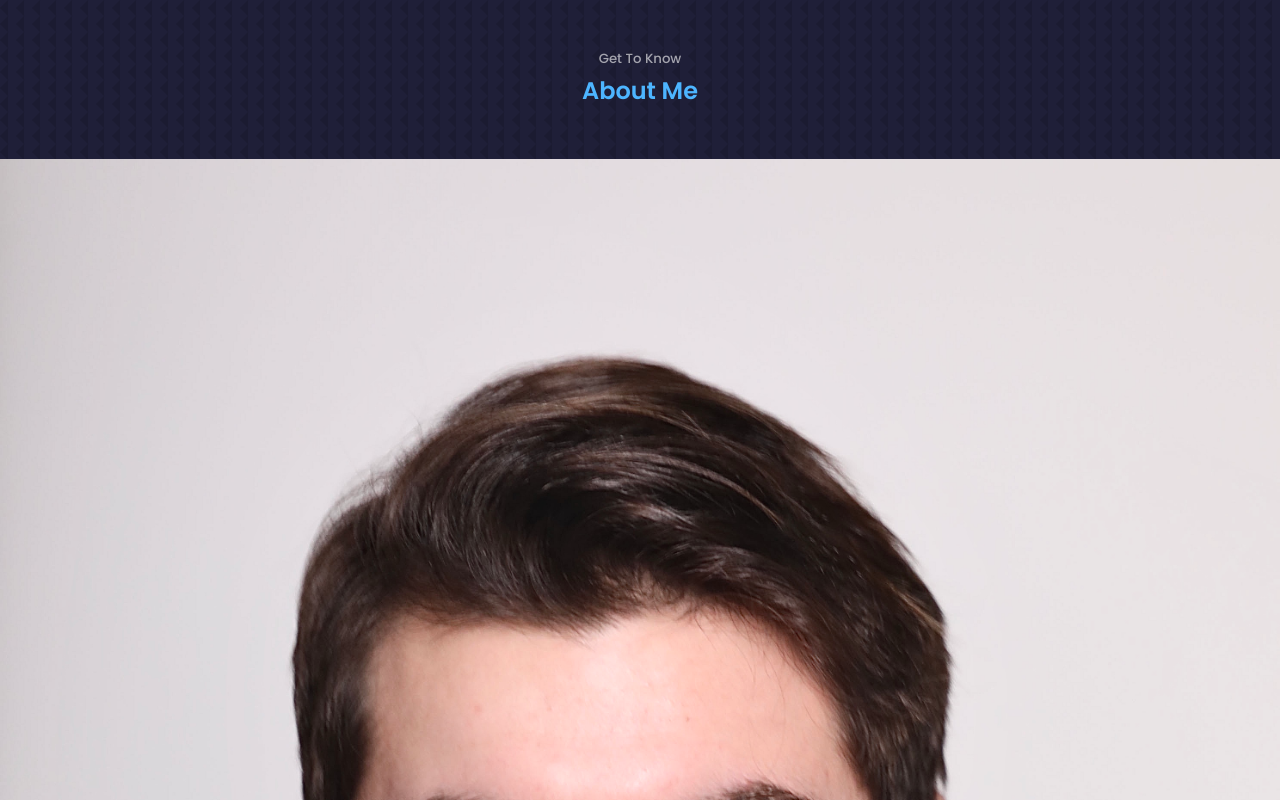
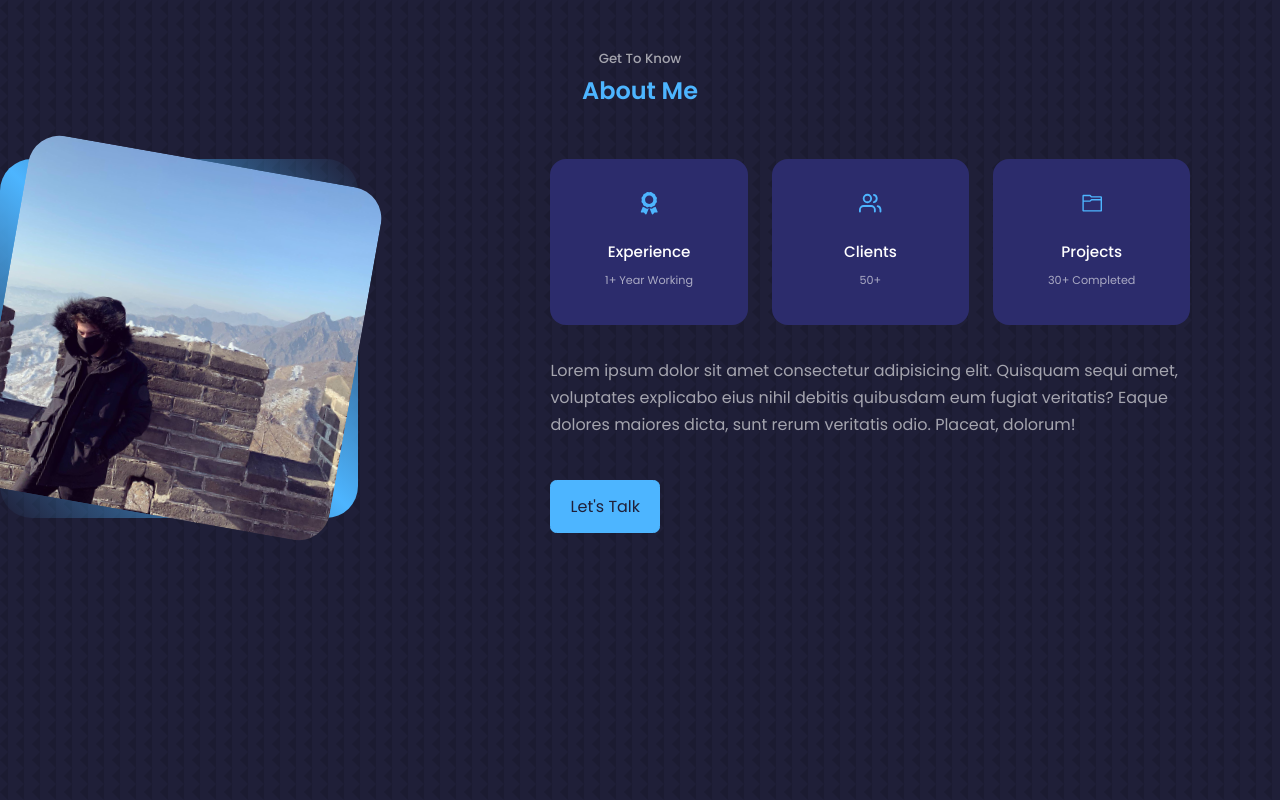
Before and after one commit to Titoxox97/react-portfolio-mysite, a React (Create React App) app: page / in a window 1280 px wide. Shown: the part 880-1680 px from the top of the page. Built offline with nearby package versions, Linux system fonts and the light colour scheme.

Commit message:
about css

```diff
--- a/src/components/about/About.jsx
+++ b/src/components/about/About.jsx
@@ -1,6 +1,6 @@
 import React from 'react'
 import './about.css'
-import ME from '../../assets/Headshot.jpg'
+import ME from '../../assets/meChina.jpg'
 import { FaAward } from 'react-icons/fa'
 import { FiUsers } from 'react-icons/fi'
 import { VscFolder } from 'react-icons/vsc'
--- a/src/components/about/about.css
+++ b/src/components/about/about.css
@@ -0,0 +1,72 @@
+.about__container {
+    display: grid;
+    grid-template-columns: 28% 50%;
+    gap: 15%;
+
+}
+
+.about__me {
+    width: 100%;
+    aspect-ratio: 1/1;
+    border-radius: 2rem;
+    background: linear-gradient(
+        45deg,
+        transparent,
+        var(--color-primary),
+        transparent
+    );
+    display: grid;
+    place-items: center;
+}
+
+.about__me-image {
+    border-radius: 2rem;
+    overflow: hidden;
+    transform: rotate(10deg);
+    transition: var(--transition);
+}
+
+.about__me-image:hover {
+    transform: rotate(0);
+}
+
+.about__cards {
+    display: grid;
+    grid-template-columns: repeat(3, 1fr);
+    gap: 1.5rem;
+}
+
+.about__card {
+    background: var(--color-bg-variant);
+    border: 1px solid transparent;
+    border-radius: 1rem;
+    padding: 2rem;
+    text-align: center;
+    transition: var(--transition);
+}
+
+.about__card:hover {
+    background: transparent;
+    border-color: var(--color-primary-variant);
+    cursor: default;
+}
+
+.about__icon {
+    color: var(--color-primary);
+    font-size: 1.4rem;
+    margin-bottom: 1rem;
+}
+
+.about__card h5 {
+    font-size: 0.95rem;
+}
+
+.about__card small {
+    font-size: 0.7rem;
+    color: var(--color-light);
+}
+
+.about__content p {
+    margin: 2rem 0 2.6rem;
+    color: var(--color-light);
+}
```
Also changed, not shown: src/assets/meChina.jpg (added).
